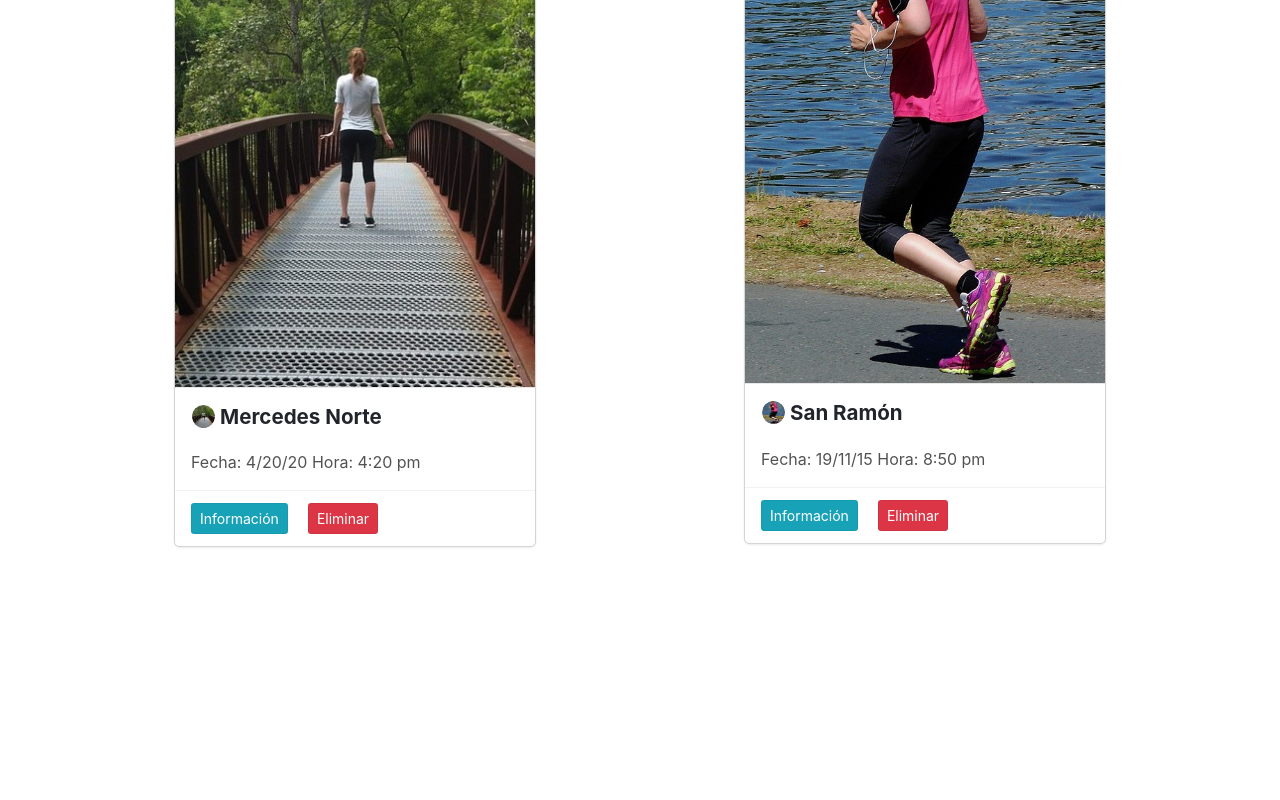
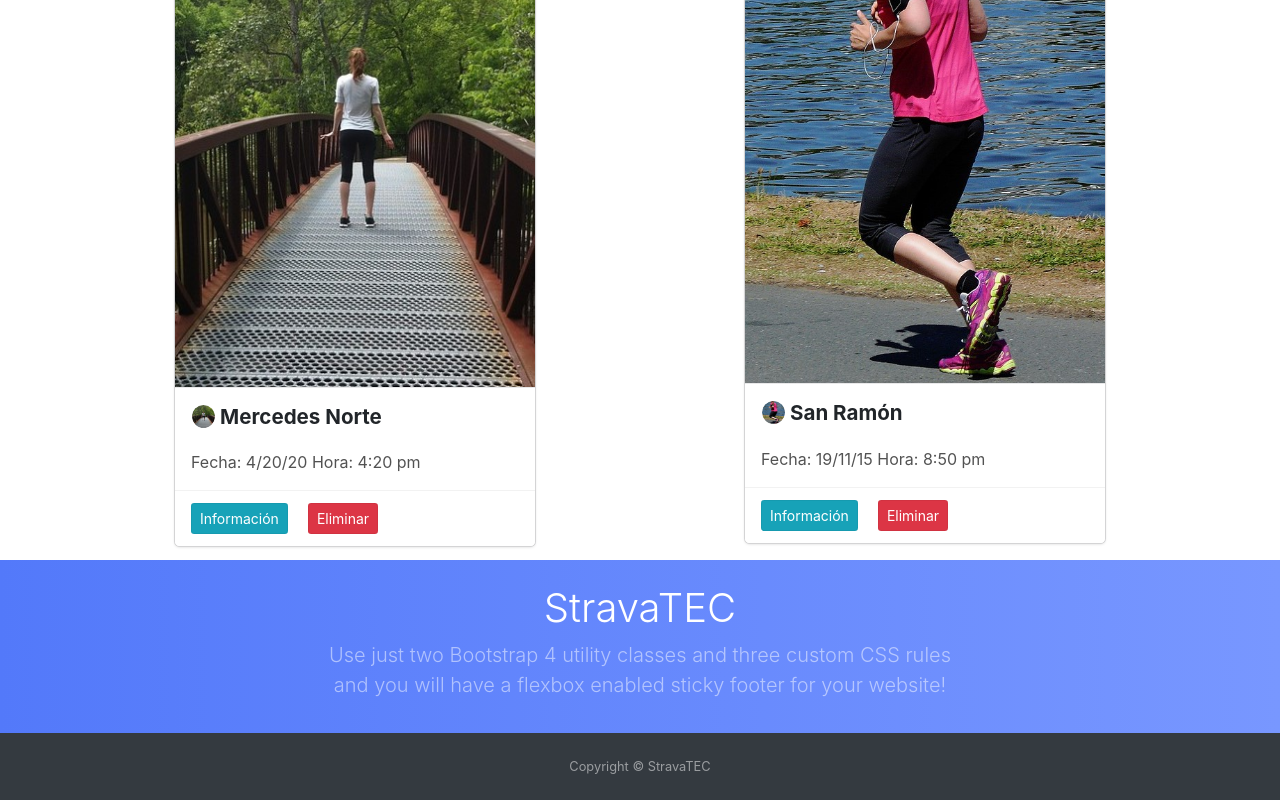
Before and after one commit to FabianRamirez03/StraviaTec-Web, an Angular app: page /Activity in a window 1280 px wide. Shown: the part 1468-2268 px from the top of the page. Before the commit the page ends 2028 px from the top, so only its background shows below. Built offline with nearby package versions, Linux system fonts and the light colour scheme; a web font is replaced by a local one.

Commit message:
Agregado footer x2

```diff
--- a/src/app/Vistas/Cliente/Actividades/activity-page/activity-page.component.html
+++ b/src/app/Vistas/Cliente/Actividades/activity-page/activity-page.component.html
@@ -45,3 +45,6 @@
     </div>
   </div>
 </section>
+
+
+<app-home-footer></app-home-footer>
--- a/src/app/Vistas/Cliente/Home/Components/home-footer/home-footer.component.html
+++ b/src/app/Vistas/Cliente/Home/Components/home-footer/home-footer.component.html
@@ -1 +1,17 @@
-<p>home-footer works!</p>
+<body class="d-flex flex-column">
+<div id="page-content">
+  <div class="container text-center">
+    <div class="row justify-content-center">
+      <div class="col-md-7">
+        <h1 class="font-weight-light mt-4 text-white">StravaTEC</h1>
+        <p class="lead text-white-50">Use just two Bootstrap 4 utility classes and three custom CSS rules and you will have a flexbox enabled sticky footer for your website!</p>
+      </div>
+    </div>
+  </div>
+</div>
+<footer id="sticky-footer" class="py-4 bg-dark text-white-50">
+  <div class="container text-center">
+    <small>Copyright &copy; StravaTEC</small>
+  </div>
+</footer>
+</body>
--- a/src/app/Vistas/Cliente/Home/Components/home-footer/home-footer.component.scss
+++ b/src/app/Vistas/Cliente/Home/Components/home-footer/home-footer.component.scss
@@ -0,0 +1,21 @@
+/* Sticky Footer Classes */
+
+html,
+body {
+  height: 30%;
+}
+
+#page-content {
+  flex: 1 0 auto;
+}
+
+#sticky-footer {
+  flex-shrink: none;
+}
+
+/* Other Classes for Page Styling */
+
+body {
+  background: #5379fa;
+  background: linear-gradient(to right, #5379fa, #7897ff);
+}
--- a/src/app/app.module.ts
+++ b/src/app/app.module.ts
@@ -5,6 +5,7 @@ import { AppRoutingModule, routingComponents } from './app-routing.module';
 import { AppComponent } from './app.component';
 import { HomeHeaderComponent } from './Vistas/Cliente/Home/Components/home-header/home-header.component';
 import { MapComponent } from './Vistas/Cliente/Actividades/map/map.component';
+import { HomeFooterComponent } from './Vistas/Cliente/Home/Components/home-footer/home-footer.component';
 
 
 @NgModule({
@@ -13,6 +14,7 @@ import { MapComponent } from './Vistas/Cliente/Actividades/map/map.component';
     routingComponents,
     HomeHeaderComponent,
     MapComponent,
+    HomeFooterComponent,
   ],
   imports: [
     BrowserModule,
```
